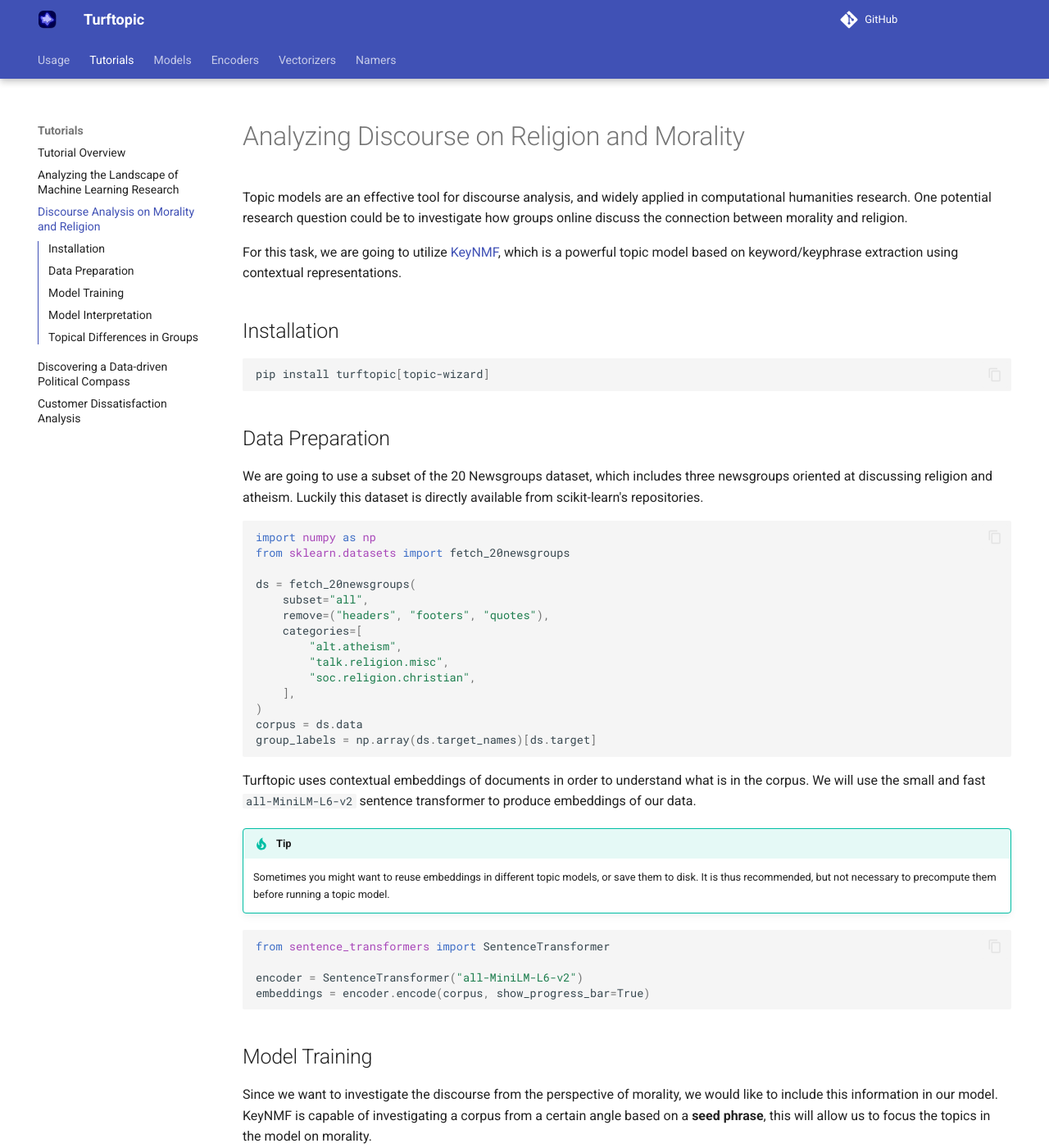
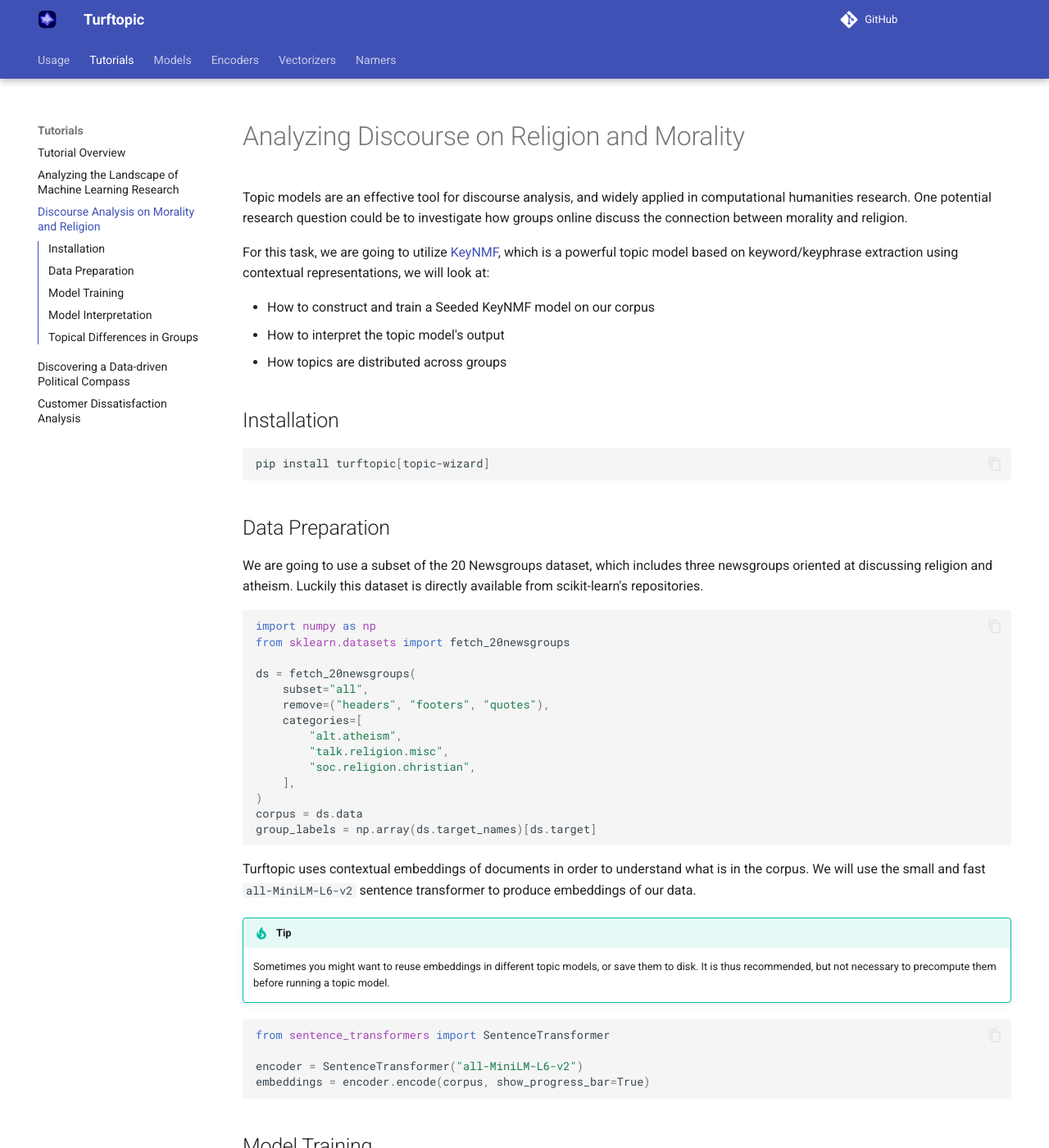
Before and after one commit to x-tabdeveloping/turftopic, an MkDocs documentation site: the page built from docs/tutorials/religious.md, in a window 1280 px wide and 1400 px high. Shown: the whole window at 82% size. Built offline with MkDocs 1.6.1 and Material for MkDocs 9.7.7, drawn with Linux system fonts in a browser that asks for light colours; comment, search, counter and statistics services are not loaded; some of the changed text lies outside the part shown.

Commit message:
Adjusted tutorials according to feedback

````diff
--- a/docs/tutorials/religious.md
+++ b/docs/tutorials/religious.md
@@ -3,7 +3,11 @@
 Topic models are an effective tool for discourse analysis, and widely applied in computational humanities research.
 One potential research question could be to investigate how groups online discuss the connection between morality and religion.
 
-For this task, we are going to utilize [KeyNMF](../KeyNMF.md), which is a powerful topic model based on keyword/keyphrase extraction using contextual representations.
+For this task, we are going to utilize [KeyNMF](../KeyNMF.md), which is a powerful topic model based on keyword/keyphrase extraction using contextual representations, we will look at:
+
+ - How to construct and train a Seeded KeyNMF model on our corpus
+ - How to interpret the topic model's output
+ - How topics are distributed across groups
 
 ## Installation
 
@@ -52,6 +56,9 @@ embeddings = encoder.encode(corpus, show_progress_bar=True)
 Since we want to investigate the discourse from the perspective of morality, we would like to include this information in our model.
 KeyNMF is capable of investigating a corpus from a certain angle based on a **seed phrase**, this will allow us to focus the topics in the model on morality.
 
+!!! tip
+    For a more detailed discussion, check out our documentation page on [Seeded Topic Modelling](../seeded.md)
+
 ```python
 from turftopic import KeyNMF
 
@@ -66,7 +73,11 @@ topic_data = model.prepare_topic_data(corpus, embeddings=embeddings)
 
 ## Model Interpretation
 
+
 Let us first print the top 10 words for each topic discovered by the model.
+
+!!! tip
+    For a more detailed discussion, see the [Model Interpretation](../model_interpretation.md) page in the documentation.
 
 ```python
 topic_data.print_topics()
````
Also changed, not shown: docs/tutorials/arxiv_ml.md (+14 -3 lines), docs/tutorials/ideologies.md (+9 -1 lines), docs/tutorials/overview.md (+1 -1 lines), docs/tutorials/reviews.md (+12 -1 lines), docs/tutorials/images/preview_axes.png (added).
